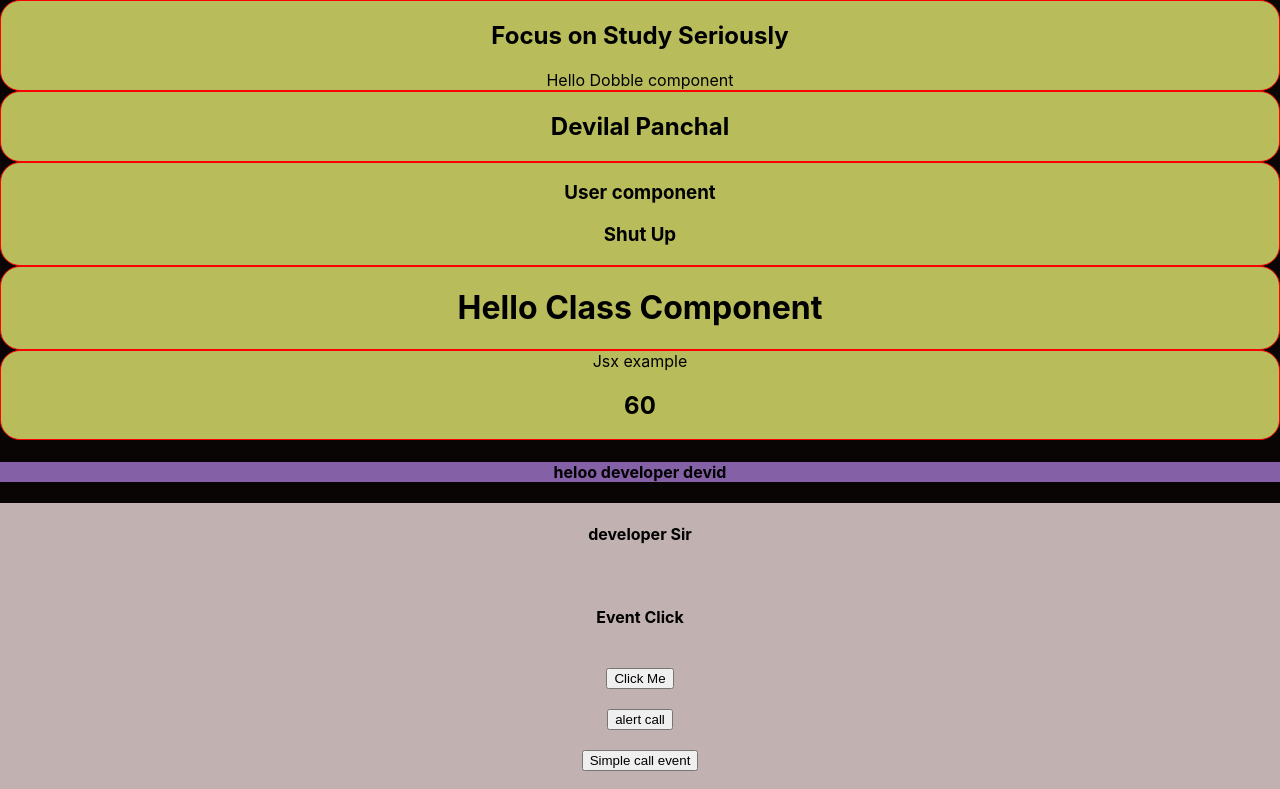
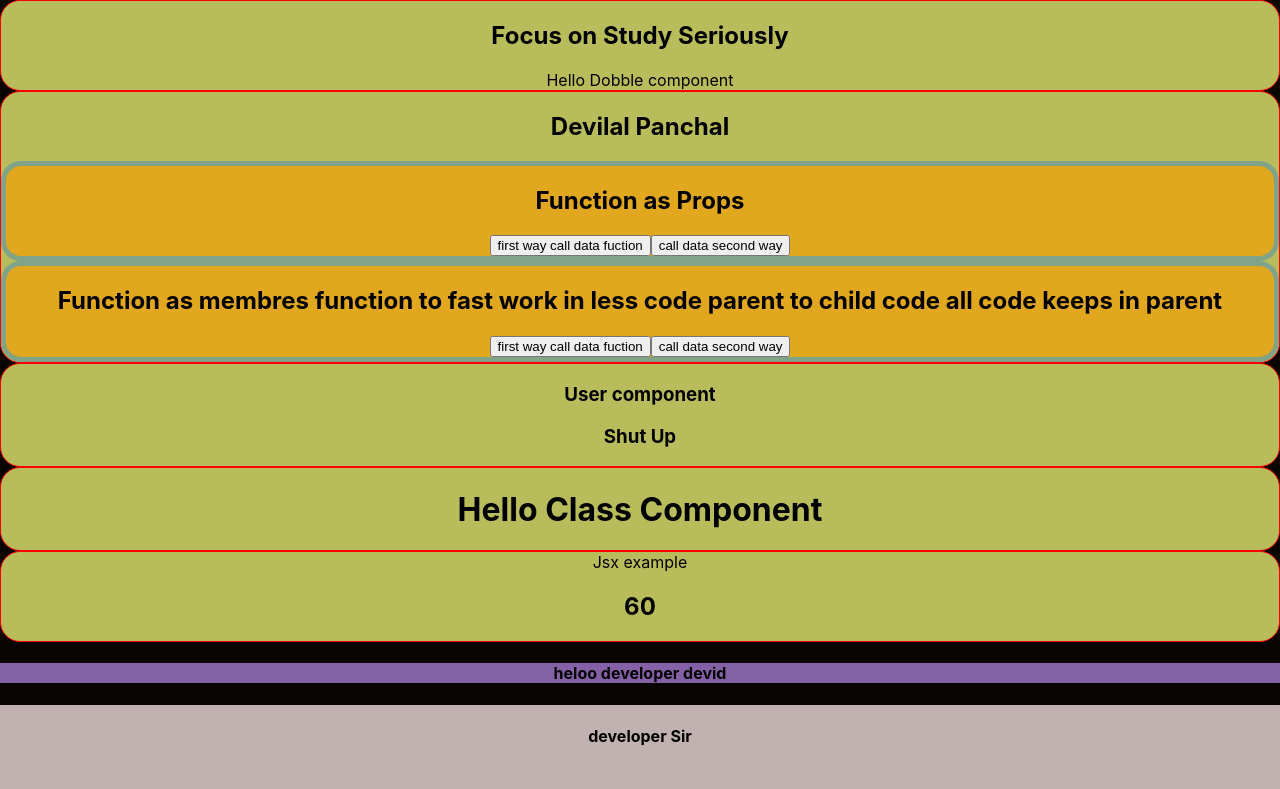
Before and after one commit to devilalpanchal/ReactYoutube01, a React (Create React App) app: page / in a window 1280 px wide. Shown: the top 789 px of the page. Built offline with nearby package versions, Linux system fonts and the light colour scheme.

Commit message:
pass function as props

```diff
--- a/src/App.js
+++ b/src/App.js
@@ -1,10 +1,19 @@
 import logo from './logo.svg';
 import './App.css';
+import UserDevi from './PassFuncAsProp';
+import Membsres from './Members';
+function App() {
 
-function App() {
+  function getData(){
+    alert(' helo devilallll')
+}
   return (
     <div className="App">
       <h2>Devilal Panchal</h2>
+      <UserDevi data={getData}/>
+      <div>
+        <Membsres data={getData}/>
+      </div>
     </div>
   );
 }
--- /dev/null
+++ b/src/Members.js
@@ -0,0 +1,16 @@
+import React from "react";
+
+function Membsres(props){
+
+
+
+    return (
+        <div className="app">
+<h2> Function as membres function to fast work in less code parent to child code all code keeps in parent</h2>
+<button onClick={()=>props.data()}> first way call data fuction</button>
+<button onClick={props.data}>call data second way</button>
+        </div>
+    )
+}
+
+export default Membsres;
--- /dev/null
+++ b/src/PassFuncAsProp.js
@@ -0,0 +1,16 @@
+import React from "react";
+
+function UserDevi(props){
+
+
+
+    return (
+        <div className="app">
+<h2> Function as Props</h2>
+<button onClick={()=>props.data()}> first way call data fuction</button>
+<button onClick={props.data}>call data second way</button>
+        </div>
+    )
+}
+
+export default UserDevi;
```
